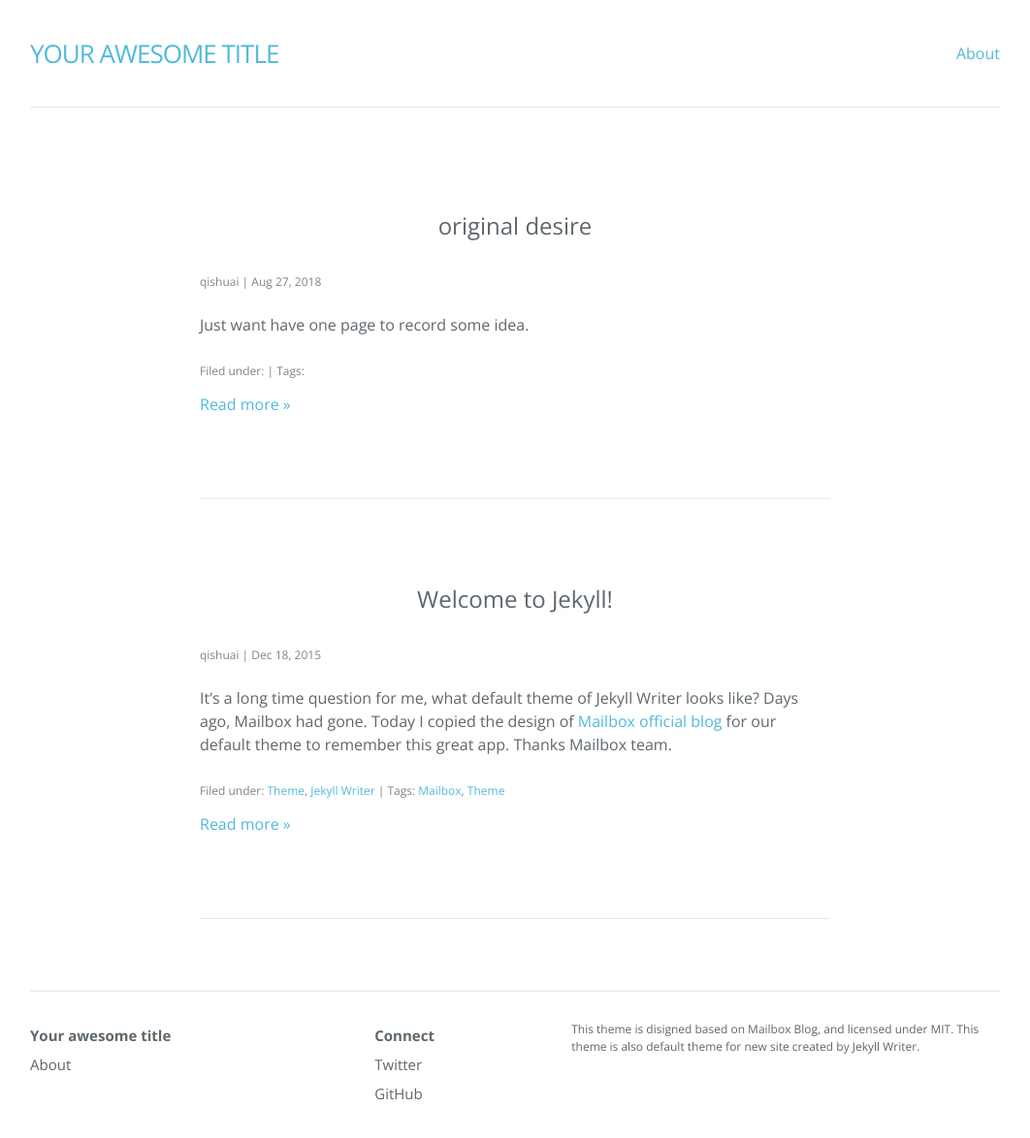
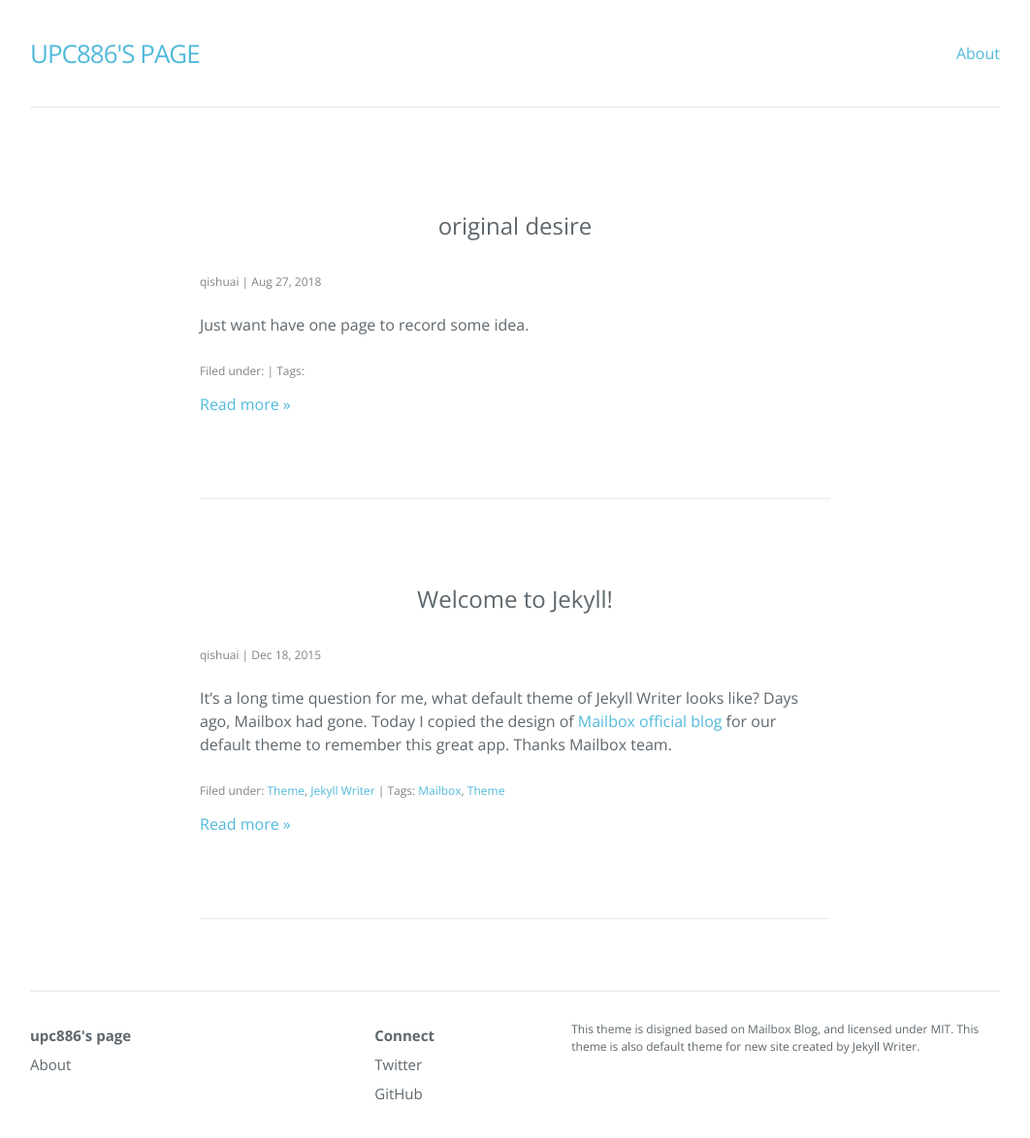
Before and after one commit to qishuaiwang/qishuaiwang.github.io, a Jekyll site: the page built from index.html, in a window 1280 px wide and 1211 px high. Shown: the top 1174 px of the window at 97% size, without its empty margins (109-1171 px from the left). Built offline with Jekyll 4.4.1, drawn with Linux system fonts in a browser that asks for light colours; nearby versions of some CDN libraries; the list of posts is cut into pages by our own code.

Commit message:
Set theme

```diff
--- a/_config.yml
+++ b/_config.yml
@@ -1,5 +1,5 @@
 # Created by Jekyll Writer
-title: Your awesome title
+title: upc886's page
 author: qishuai
 description: >
   This theme is disigned based on Mailbox Blog, and licensed under MIT. This
```
